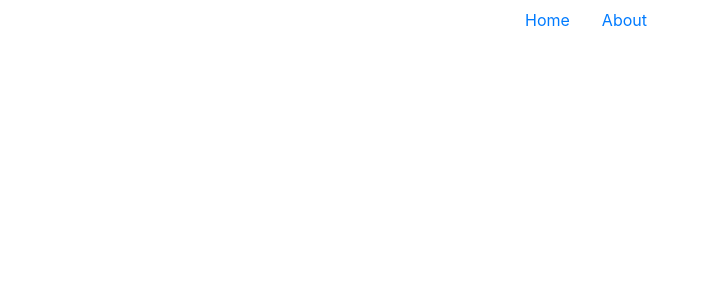
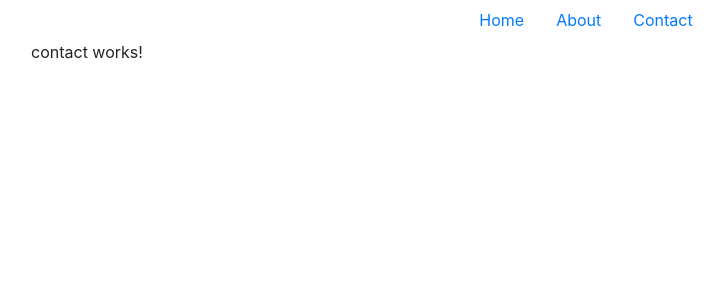
Before and after one commit to vkatkar09/Angular_Practice_All_Concepts, an Angular app in the folder myapp/: page /contact in a window 1280 px wide. Before the commit this address led to /. Shown: the top 300 px of the page, without its empty margins (54-778 px from the left). Built offline with nearby package versions, Linux system fonts and the light colour scheme.

Commit message:
#Varsha : Lazy Loading

```diff
--- a/myapp/src/app/app.routes.ts
+++ b/myapp/src/app/app.routes.ts
@@ -24,5 +24,9 @@ export const routes : Route[] = [{
 {
     path : 'product/:id',
     component : ProductComponent
+},
+{
+    path : 'contact',
+    loadChildren : './contact/contact.module#ContactModule'
 }
 ]
--- /dev/null
+++ b/myapp/src/app/contact/contact.routes.ts
@@ -0,0 +1,6 @@
+import {Route} from '@angular/router';
+import { ContactComponent } from './contact/contact.component';
+export const contact : Route[] = [{
+    path : '',
+    component : ContactComponent
+}]
--- /dev/null
+++ b/myapp/src/app/contact/contact/contact.component.html
@@ -0,0 +1 @@
+<p>contact works!</p>
--- /dev/null
+++ b/myapp/src/app/contact/contact/contact.component.ts
@@ -0,0 +1,15 @@
+import { Component, OnInit } from '@angular/core';
+
+@Component({
+  selector: 'app-contact',
+  templateUrl: './contact.component.html',
+  styleUrls: ['./contact.component.css']
+})
+export class ContactComponent implements OnInit {
+
+  constructor() { }
+
+  ngOnInit() {
+  }
+
+}
--- a/myapp/src/app/navigation/navigation.component.html
+++ b/myapp/src/app/navigation/navigation.component.html
@@ -6,4 +6,7 @@
     <li class="nav-item">
         <a class="nav-link" routerLink="/about">About</a>
     </li>
+    <li class="nav-item">
+        <a class="nav-link" routerLink="/contact">Contact</a>
+    </li>
 </ul>
```
Also changed, not shown: myapp/src/app/contact/contact.module.ts (added, +15 -0 lines), myapp/src/app/contact/contact/contact.component.css (added), 1 other file (tests, documents, lock files or other folders).
